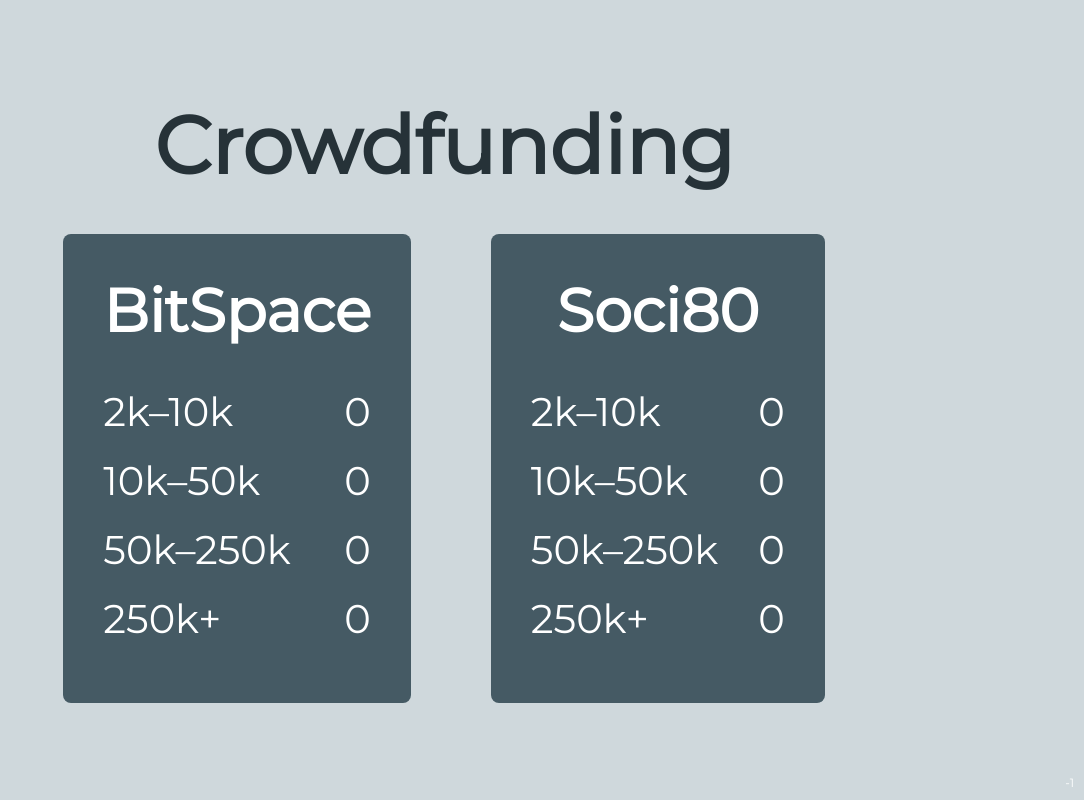
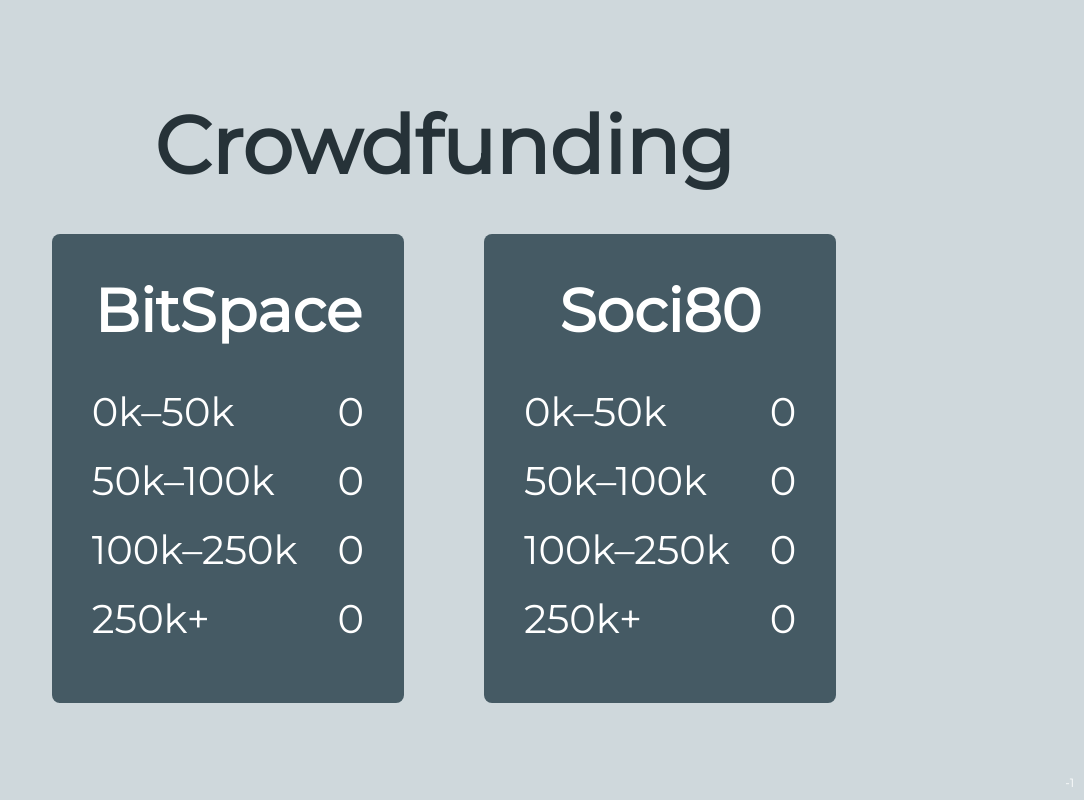
Before and after one commit to invesdor/TypeformCrowdfundingScreen, a website: page public/index.html in a window 1280 px wide. Shown: the whole page, without its empty margins (196-1280 px from the left). Drawn offline with nearby package versions, Linux system fonts and the light colour scheme; no server answers.

Commit message:
Change investment ranges

```diff
--- a/public/index.html
+++ b/public/index.html
@@ -12,38 +12,38 @@
   <div class="startups">
     <div class="startup" data-startup="BitSpace">
       <h2>BitSpace</h2>
-      <div class="row" data-answer="2 000 - 10 000 kr">
-        <div class="amount">2k–10k</div>
+      <div class="row" data-answer="Less than 50 000 kr">
+        <div class="amount">0k–50k</div>
         <div class="count">0</div>
       </div>
-      <div class="row" data-answer="10 000 - 50 000 kr">
-        <div class="amount">10k–50k</div>
+      <div class="row" data-answer="50 000 - 100 000 kr">
+        <div class="amount">50k–100k</div>
         <div class="count">0</div>
       </div>
-      <div class="row" data-answer="50 000 - 250 000 kr">
-        <div class="amount">50k–250k</div>
+      <div class="row" data-answer="100 000 - 250 000 kr">
+        <div class="amount">100k–250k</div>
         <div class="count">0</div>
       </div>
-      <div class="row" data-answer="Big spender: 250 000+">
+      <div class="row" data-answer="250 000+">
         <div class="amount">250k+</div>
         <div class="count">0</div>
       </div>
     </div>
     <div class="startup" data-startup="Soci80">
       <h2>Soci80</h2>
-      <div class="row" data-answer="2 000 - 10 000 kr">
-        <div class="amount">2k–10k</div>
+      <div class="row" data-answer="Less than 50 000 kr">
+        <div class="amount">0k–50k</div>
         <div class="count">0</div>
       </div>
-      <div class="row" data-answer="10 000 - 50 000 kr">
-        <div class="amount">10k–50k</div>
+      <div class="row" data-answer="50 000 - 100 000 kr">
+        <div class="amount">50k–100k</div>
         <div class="count">0</div>
       </div>
-      <div class="row" data-answer="50 000 - 250 000 kr">
-        <div class="amount">50k–250k</div>
+      <div class="row" data-answer="100 000 - 250 000 kr">
+        <div class="amount">100k–250k</div>
         <div class="count">0</div>
       </div>
-      <div class="row" data-answer="Big spender: 250 000+">
+      <div class="row" data-answer="250 000+">
         <div class="amount">250k+</div>
         <div class="count">0</div>
       </div>
```
